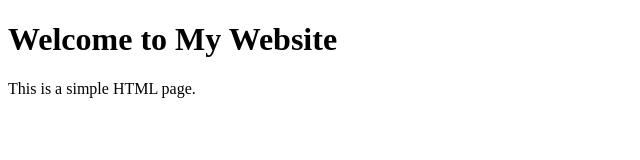
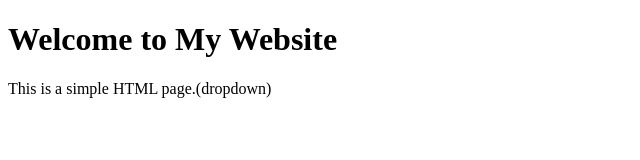
Before and after one commit to Hamzah-2002/Local-Repo, a plain HTML site: page index.html in a window 1280 px wide. Shown: the whole page, without its empty margins (0-640 px from the left). Drawn offline with Linux system fonts and the light colour scheme.

Commit message:
new main

```diff
--- a/index.html
+++ b/index.html
@@ -7,6 +7,6 @@
 </head>
 <body>
     <h1>Welcome to My Website</h1>
-    <p>This is a simple HTML page.</p>
+    <p>This is a simple HTML page.(dropdown)</p>
 </body>
 </html>
```
